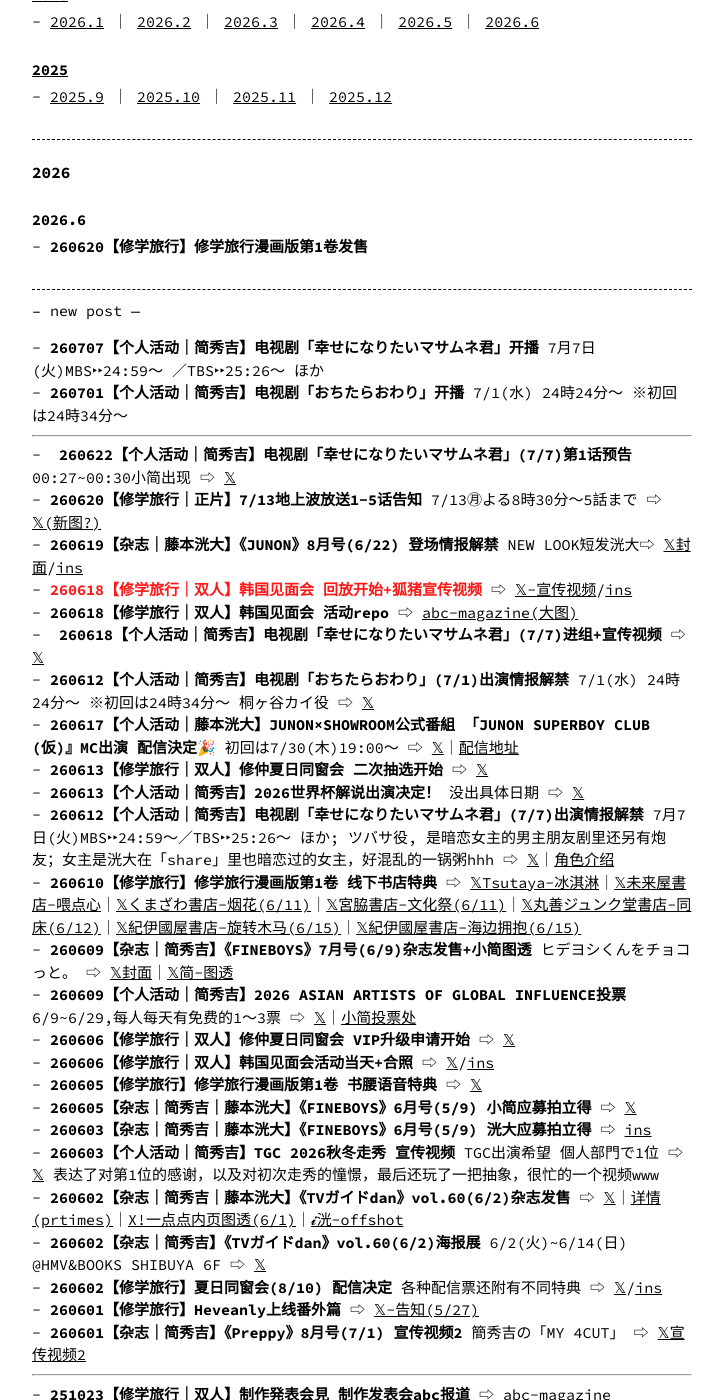
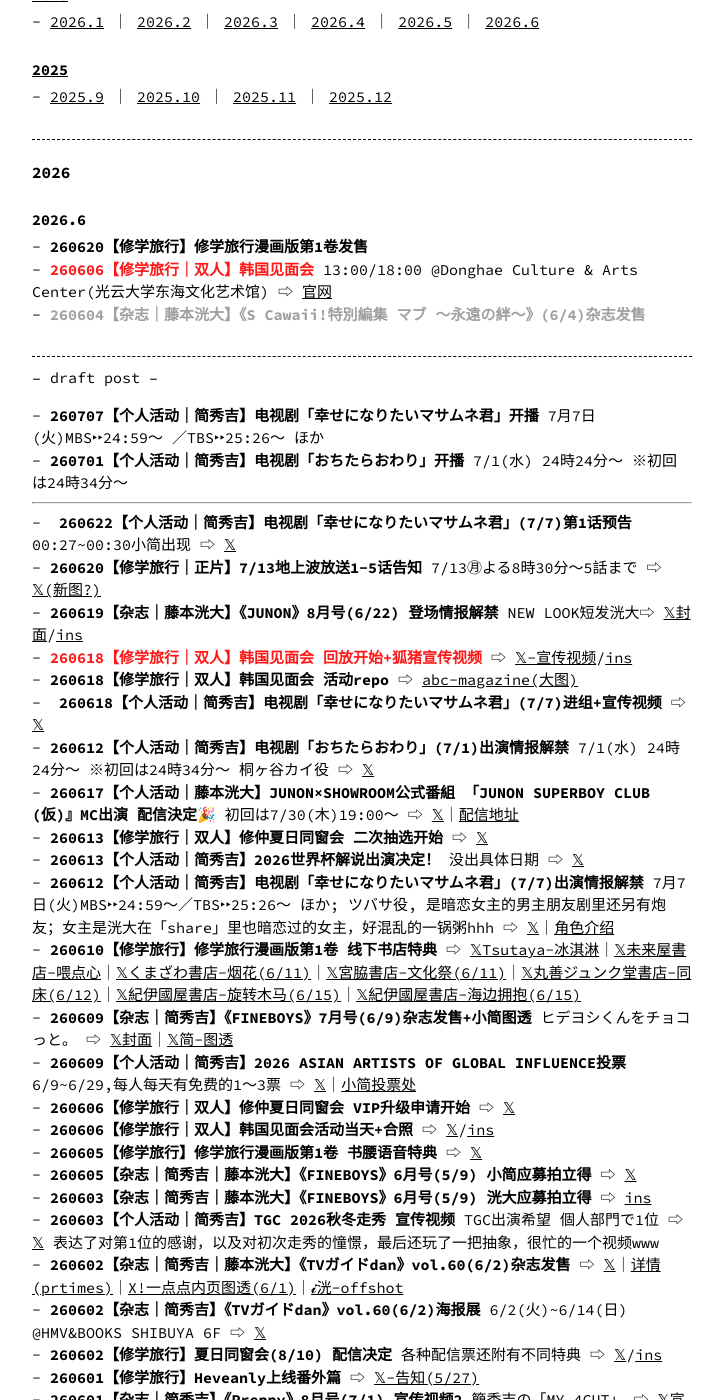
Before and after one commit to eri329/hidekou, a Jekyll site: the page built from flattened_timeline.md, in a window 1280 px wide and 1400 px high, scrolled down 322 px. Shown: the whole window, without its empty margins (278-1001 px from the left). Built offline with Jekyll 4.4.1, drawn with Linux system fonts in a browser that asks for light colours; comment, search, counter and statistics services are not loaded; some of the changed text lies outside the part shown.

Commit message:
draft post styling

```diff
--- a/flattened_timeline.md
+++ b/flattened_timeline.md
@@ -28,10 +28,12 @@ permalink: /flattened_timeline/
 {: #jun2026}
 
 * **260620【修学旅行】修学旅行漫画版第1卷发售**
+* **260606【修学旅行｜双人】韩国见面会**{: .text-red} 13:00/18:00 @Donghae Culture & Arts Center(光云大学东海文化艺术馆) ⇨ [官网](https://www.asahi.co.jp/schooltrip/news/eventkorea.html)
+* **260604【杂志｜藤本洸大】《S Cawaii!特別編集 マブ ～永遠の絆～》(6/4)杂志发售**{: .text-solo-k}
 
 <div class="line"></div>
 
--- new post ---
+-- draft post --
 * **260707【个人活动｜简秀吉】电视剧「幸せになりたいマサムネ君」开播** 7月7日(火)MBS‣‣24:59〜 ／TBS‣‣25:26〜 ほか
 * **260701【个人活动｜简秀吉】电视剧「おちたらおわり」开播** 7/1(水) 24時24分～ ※初回は24時34分〜
 
@@ -70,10 +72,7 @@ permalink: /flattened_timeline/
 * **250924【修学旅行】主题曲 DXTEEN「両片想い」发售**
 * **250917【修学旅行】主题曲决定！DXTEEN「両片想い」abc报道** ⇨ [abc-magazine](https://abc-magazine.asahi.co.jp/post-62271/)
 
----
-
-* **260606【修学旅行｜双人】韩国见面会**{: .text-red} 13:00/18:00 @Donghae Culture & Arts Center(光云大学东海文化艺术馆) ⇨ [官网](https://www.asahi.co.jp/schooltrip/news/eventkorea.html)
-* **260604【杂志｜藤本洸大】《S Cawaii!特別編集 マブ ～永遠の絆～》(6/4)杂志发售**{: .text-solo-k}
+<div class="line"></div>
 
 ### 2026.5
 {: #may2026}
```
